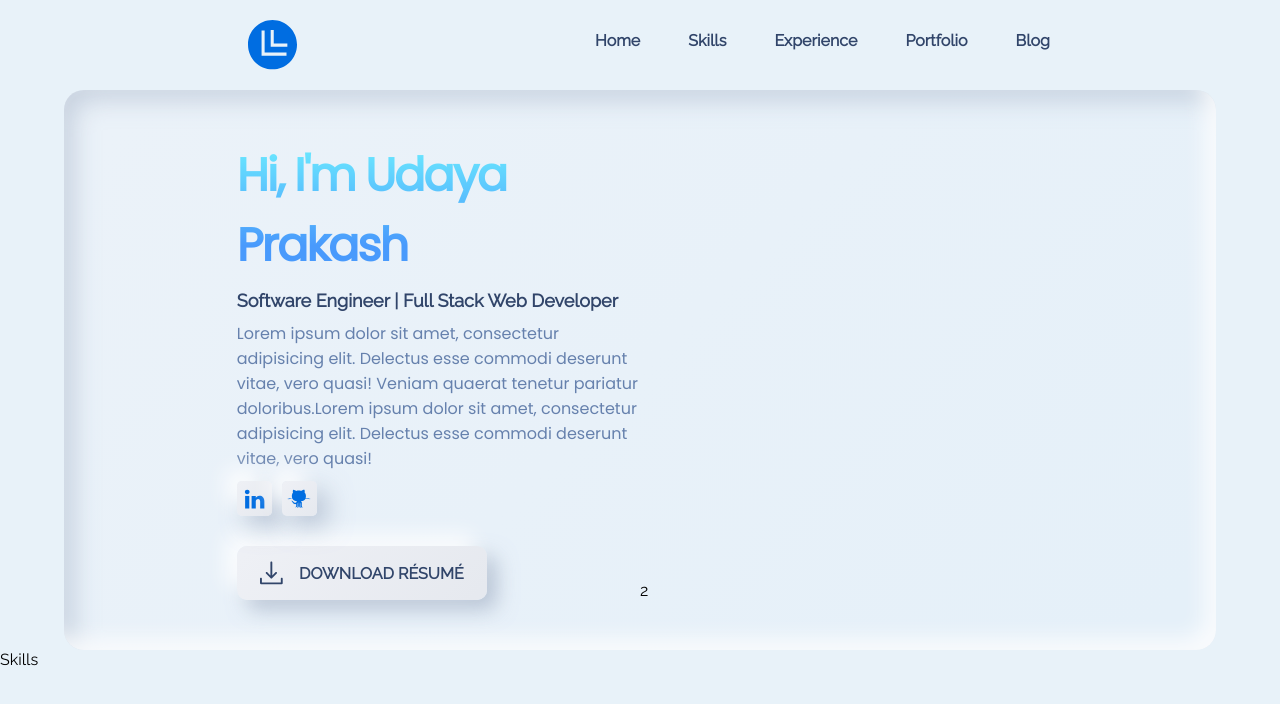
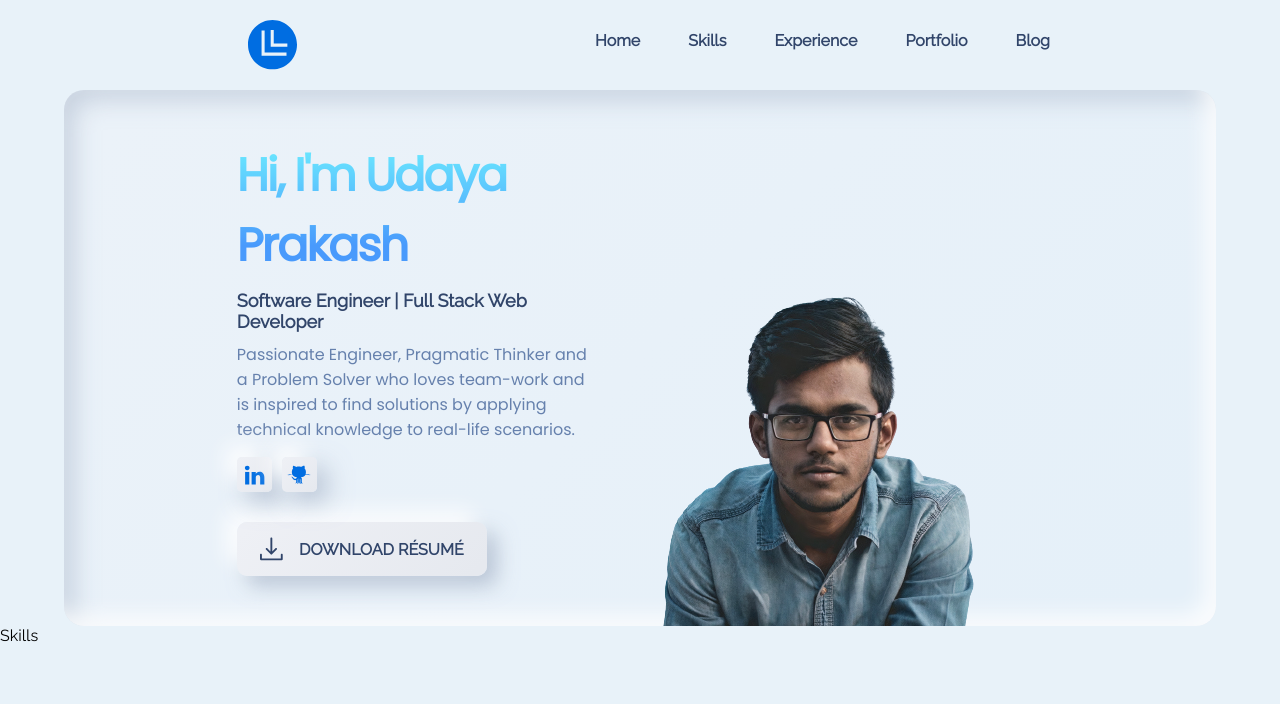
Before and after one commit to udaya2899/udaya.me, a Next.js app: page / in a window 1280 px wide. Shown: the top 704 px of the page. Built offline with nearby package versions, Linux system fonts and the light colour scheme.

Commit message:
Added headshot

```diff
--- a/components/HomeHero/HomeHero.js
+++ b/components/HomeHero/HomeHero.js
@@ -10,10 +10,9 @@ const HomeHero = () => {
             Software Engineer | Full Stack Web Developer
           </div>
           <div className={styles.description}>
-            Lorem ipsum dolor sit amet, consectetur adipisicing elit. Delectus
-            esse commodi deserunt vitae, vero quasi! Veniam quaerat tenetur
-            pariatur doloribus.Lorem ipsum dolor sit amet, consectetur
-            adipisicing elit. Delectus esse commodi deserunt vitae, vero quasi!
+            Passionate Engineer, Pragmatic Thinker and a Problem Solver who
+            loves team-work and is inspired to find solutions by applying
+            technical knowledge to real-life scenarios.
           </div>
           <div className={styles.logoContainer}>
             <a
@@ -41,7 +40,9 @@ const HomeHero = () => {
             <span>DOWNLOAD RÉSUMÉ</span>
           </a>
         </div>
-        <div className={styles['half-container']}>2</div>
+        <div className={styles['half-container-image']}>
+          <img src="/assets/udaya.png" alt="" />
+        </div>
       </div>
     </div>
   );
--- a/components/HomeHero/HomeHero.module.css
+++ b/components/HomeHero/HomeHero.module.css
@@ -1,4 +1,5 @@
 .homeHero-container {
+  position: relative;
   margin: 0 5%;
   background: linear-gradient(134.17deg, #ebf2f9 4.98%, #e5f0f9 94.88%);
   box-shadow: inset -12px -12px 20px rgba(255, 255, 255, 0.8),
@@ -65,7 +66,7 @@
 
 .logoContainer {
   display: flex;
-  margin-top: 10px;
+  margin-top: 15px;
 }
 
 .button {
@@ -90,3 +91,10 @@
   box-shadow: inset -12px -12px 15px rgba(255, 255, 255, 0.8),
     inset 10px 10px 15px rgba(166, 180, 200, 0.5);
 }
+
+.half-container-image {
+  display: flex;
+  justify-content: center;
+  flex: 1;
+  align-self: flex-end;
+}
--- a/components/header/header.module.css
+++ b/components/header/header.module.css
@@ -2,7 +2,6 @@
   color: var(--dark);
   position: sticky;
   top: 0;
-  height: 90px;
   line-height: 45px;
   width: 100%;
   z-index: 10;
```
Also changed, not shown: public/assets/udaya.png (added).
